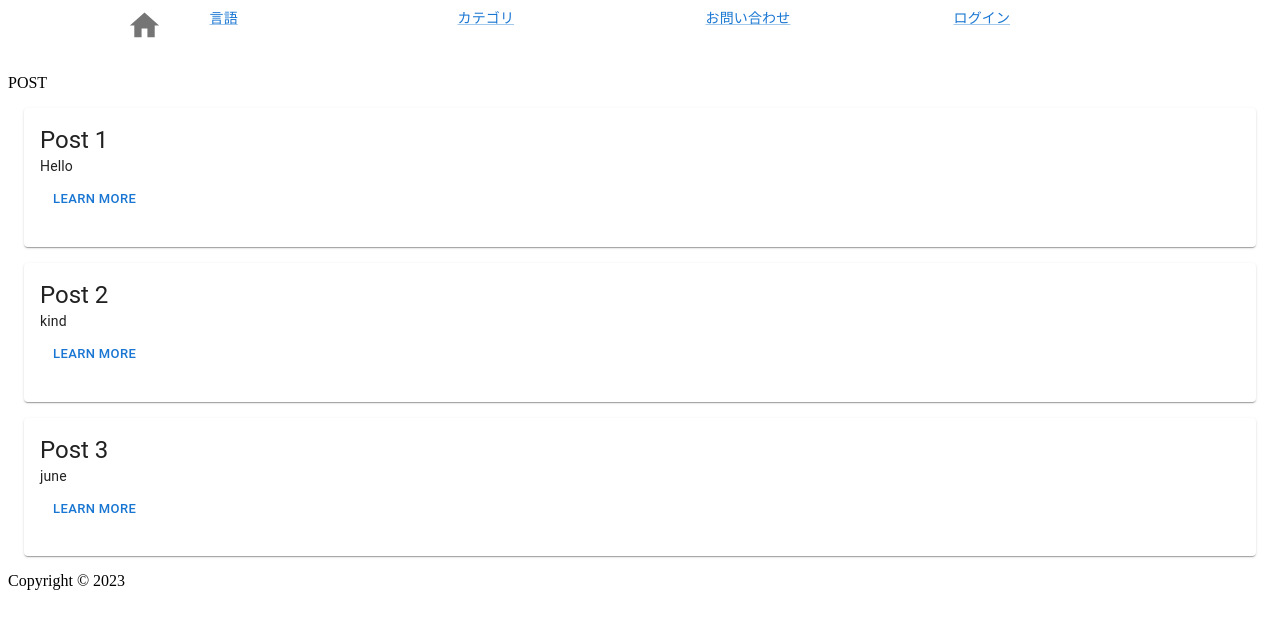
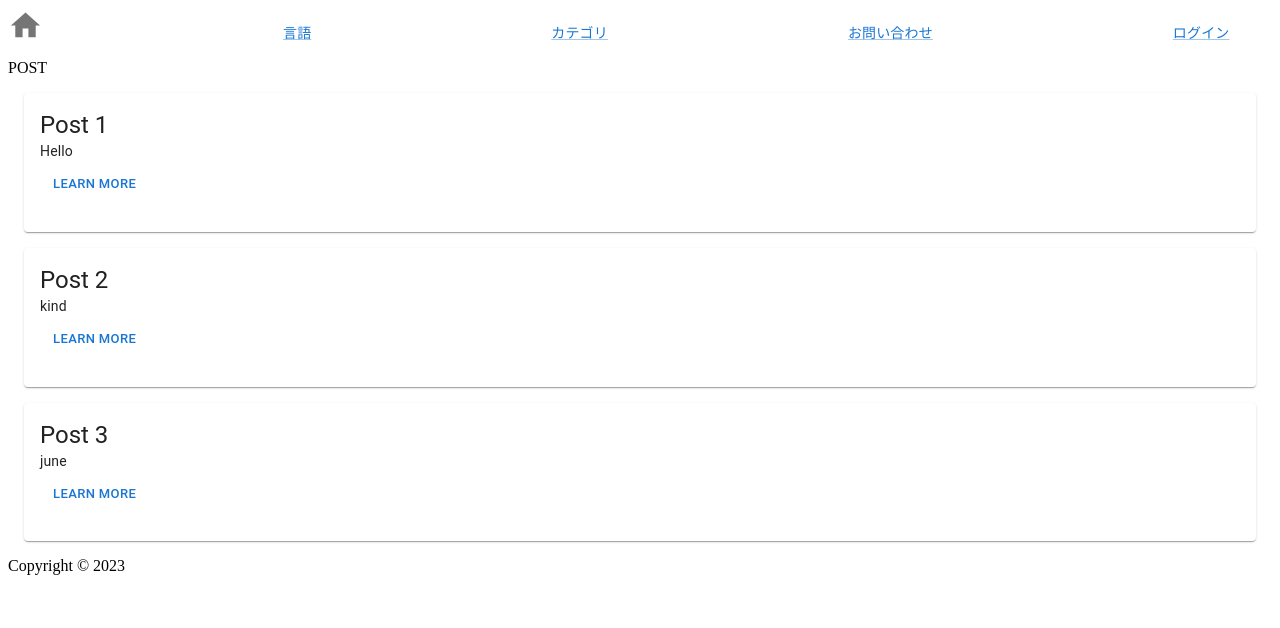
Before and after one commit to CA01971164/blog, a React (Create React App) app in the folder client/: page / in a window 1280 px wide. Shown: the top 628 px of the page. Built offline with nearby package versions, Linux system fonts and the light colour scheme; data requests are answered from the project's data file; the HTML template or start-up script is replaced by a standard one.

Commit message:
Changing the layout of the HEADER

```diff
--- a/client/src/Components/Head.tsx
+++ b/client/src/Components/Head.tsx
@@ -11,19 +11,8 @@ const HomeIcon: React.FC<SvgIconProps> = (props) => {
 
 export const Head: React.FC = () => {
   return (
-    <Box
-      sx={{
-        display: "flex",
-        justifyContent: "center",
-        typography: "body1",
-        "& > :not(style) ~ :not(style)": {
-          ml: 6,
-          width: 200,
-          height: 50,
-        },
-      }}
-    >
-      <HomeIcon fontSize="large" color="action"/>
+    <Stack direction="row" spacing={30} alignItems="flex-end">
+      <HomeIcon fontSize="large" color="action" />
       <Link href="#" variant="body2">
         言語
       </Link>
@@ -36,6 +25,6 @@ export const Head: React.FC = () => {
       <Link href="#" variant="body2">
         ログイン
       </Link>
-    </Box>
+    </Stack>
   );
 };
```
